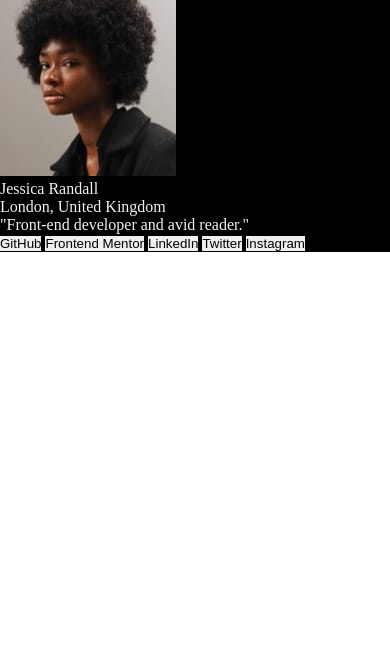
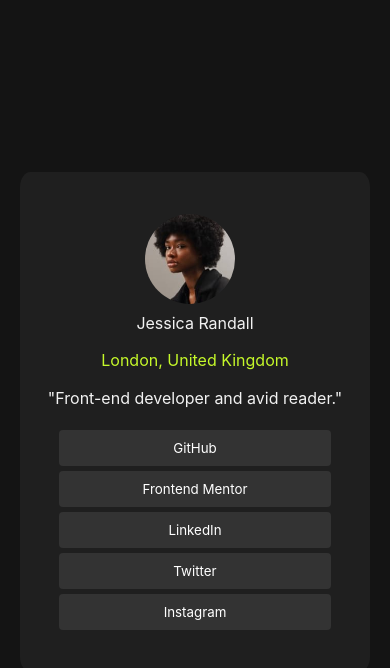
Before and after one commit to nazarenoavendano/social-links-profile-main, a plain HTML site: page index.html in a window 390 px wide. Drawn offline with Linux system fonts and the light colour scheme.

Commit message:
I added max and min values to responsive

```diff
--- a/style/style.css
+++ b/style/style.css
@@ -1,10 +1,85 @@
+:root {
+    /* colores primarios */
+    --green: hsl(75, 94%, 57%);
+    /* colores neutrales */
+    --white: hsl(0, 0%, 100%);
+    --grey: hsl(0, 0%, 20%);
+    --dark-grey: hsl(0, 0%, 12%);
+    --off-black: hsl(0, 0%, 8%);
+}
+
+/* así se declaran fuentes */
+@font-face {
+    font-family: 'Inter';
+    src: url(/assets/fonts/static/Inter-Regular.ttf) format('Inter-Regular');
+}
+
 * {
+    font-family: 'Inter';
     border: 0;
     margin: 0%;
     padding: 0%;
+    box-sizing: border-box;
 }
 
 .container {
-    background-color: black;
+    width: auto;
+    height: 100vh;
+    min-width: 380px;
+    min-height: 600px;
+    background-color: var(--off-black);
     color: #f2f2f2;
+    display: flex;
+    flex-direction: column;
+    justify-content: center;
+    align-items: center;
 }
+
+.divCard {
+    background-color: var(--dark-grey);
+    border-radius: 3%;
+    max-width: 360px;
+    width: 350px;
+    min-width: 300px;
+    height: 500px;
+    /* min-height: 600px; */
+    display: flex;
+    flex-direction: column;
+    align-items: center;
+    justify-content: center;
+}
+
+.img {
+    max-height: 150px;
+    min-height: 100px;
+    height: 100px;
+    border-radius: 50%;
+    padding: 5% 0 5% 0;
+}
+
+.divAddress {
+    padding: 5% 0 5% 0;
+    color: var(--green);
+}
+
+.divButton {
+    margin-top: 5%;
+    display: flex;
+    flex-direction: column;
+    justify-content: center;
+    align-items: center;
+    gap: 5px;
+    padding: 5px;
+    width: 100%;
+}
+
+.btn {
+    background-color: var(--grey);
+    color: var(--white);
+    padding: 10px 20px; /* Espacio alrededor del texto */
+    width: 80%;
+    border: none; /* Sin borde */
+    border-radius: 4px; /* Esquinas redondeadas */
+    cursor: pointer; /* Cambia el cursor a mano cuando se pasa sobre el botón */
+
+}
```
